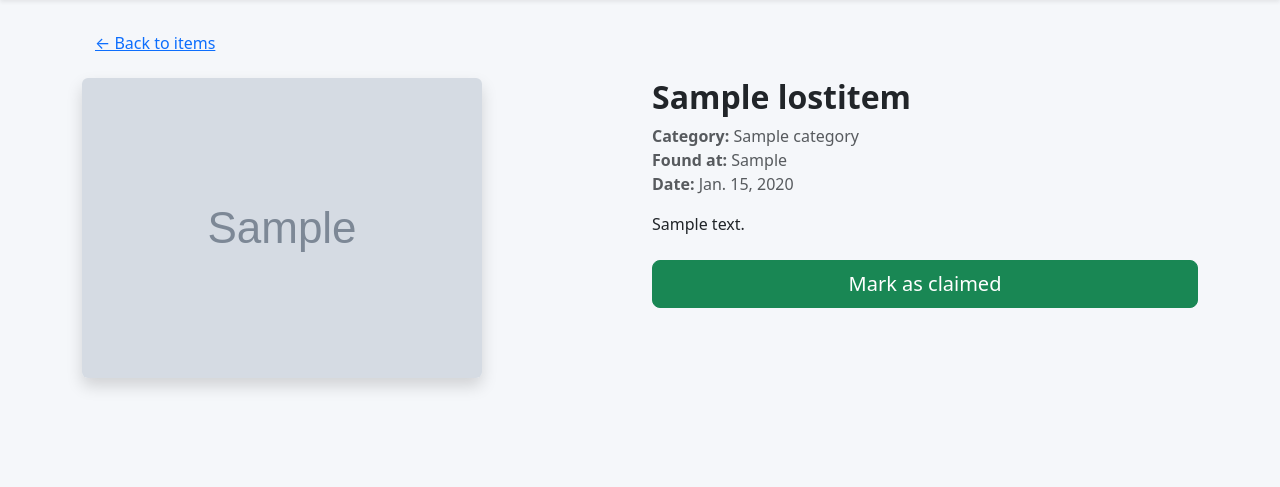
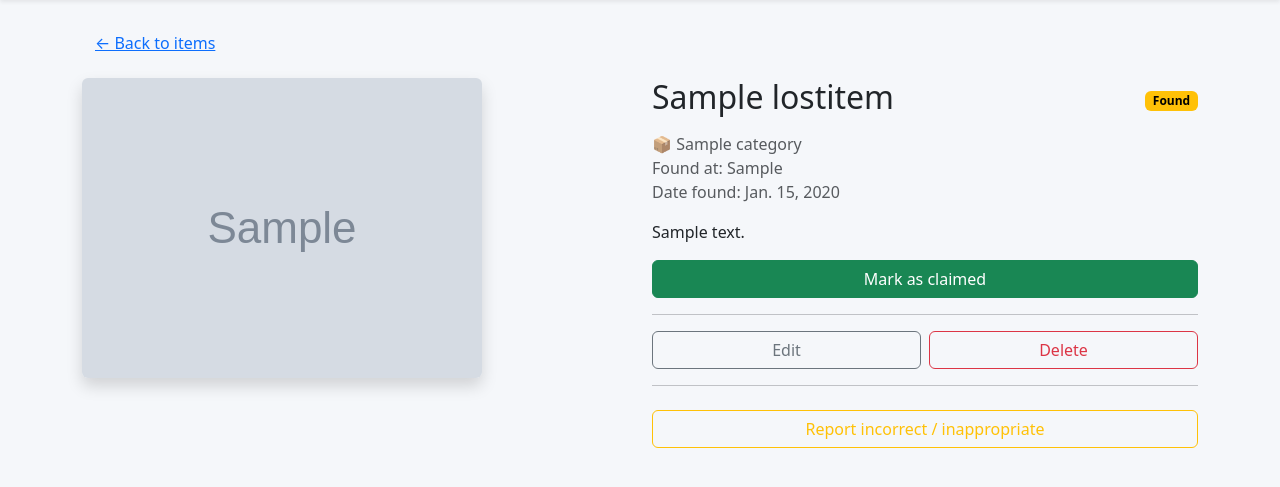
Before and after one commit to stanciuks/lostatschool, a Django app: page /item/1/ in a window 1280 px wide. Shown: the part 56-543 px from the top of the page. Run offline with Django 5.2, Linux system fonts and the light colour scheme; the first user in the database is signed in; tables that the repository leaves empty hold one stand-in row (Sample ...).

Commit message:
Implement features X–Y

```diff
--- a/core/templates/core/item_detail.html
+++ b/core/templates/core/item_detail.html
@@ -4,41 +4,80 @@
 <a href="{% url 'item_list' %}" class="btn btn-link">&larr; Back to items</a>
 
 <div class="row mt-3">
-
     <div class="col-md-6">
         {% if item.image %}
-        <div class="position-relative">
-            <img src="{{ item.image.url }}" class="img-fluid rounded shadow">
-            {% if item.status == "CLAIMED" %}
-            <span class="badge bg-success position-absolute top-0 end-0 m-3 shadow">
-                Claimed
-            </span>
-            {% endif %}
-        </div>
+        <img src="{{ item.image.url }}" class="img-fluid rounded shadow">
         {% endif %}
     </div>
 
     <div class="col-md-6">
+        <div class="d-flex justify-content-between align-items-center">
+            <h2>{{ item.title }}</h2>
 
-        <h2 class="fw-bold">{{ item.title }}</h2>
-
-        <div class="text-muted mb-3">
-            <strong>Category:</strong> {{ item.category.name }}<br>
-            <strong>Found at:</strong> {{ item.location_found }}<br>
-            <strong>Date:</strong> {{ item.date_found }}
+            {% if item.is_claimed %}
+            <span class="badge text-bg-success">Claimed</span>
+            {% else %}
+            <span class="badge text-bg-warning">Found</span>
+            {% endif %}
         </div>
 
-        <p class="mb-4">{{ item.description }}</p>
+        <p class="text-muted mt-2">
 
-        <!-- Claim button -->
-        {% if item.status != "CLAIMED" %}
-        <form method="POST" action="{% url 'item_claim' item.pk %}">
+            <!-- CATEGORY ICON -->
+            {% if item.category.name == "Clothing" %}
+                👕 Clothing
+            {% elif item.category.name == "Electronics" %}
+                🎧 Electronics
+            {% elif item.category.name == "Accessories" %}
+                🎒 Accessories
+            {% elif item.category.name == "School Supplies" %}
+                📚 School Supplies
+            {% else %}
+                📦 {{ item.category.name }}
+            {% endif %}
+            <br>
+
+            <!-- LOCATION + DATE -->
+            Found at: {{ item.location_found }}<br>
+            Date found: {{ item.date_found }}
+        </p>
+
+        <!-- DESCRIPTION -->
+        <p>{{ item.description }}</p>
+
+        <!-- CLAIM BUTTON -->
+        {% if not item.is_claimed %}
+        <form method="POST"
+              action="{% url 'item_claim' item.pk %}"
+              onsubmit="return confirm('Are you sure this item has been claimed?');">
             {% csrf_token %}
-            <button class="btn btn-success btn-lg w-100">Mark as claimed</button>
+            <button class="btn btn-success w-100">Mark as claimed</button>
         </form>
         {% else %}
-        <p class="alert alert-success text-center">This item has been claimed.</p>
+        <p class="alert alert-success mt-3 text-center">
+            This item has been claimed.
+        </p>
         {% endif %}
+
+        <!-- EDIT / DELETE FOR ADMIN -->
+        {% if user.is_staff %}
+        <hr>
+        <div class="d-flex gap-2 mt-3">
+            <a href="{% url 'item_edit' item.pk %}" class="btn btn-outline-secondary w-50">
+                Edit
+            </a>
+            <a href="{% url 'item_delete' item.pk %}" class="btn btn-outline-danger w-50">
+                Delete
+            </a>
+        </div>
+        {% endif %}
+
+        <!-- REPORT BUTTON -->
+        <hr>
+        <a href="{% url 'report_item' item.pk %}"
+           class="btn btn-outline-warning w-100 mt-2">
+            Report incorrect / inappropriate
+        </a>
 
     </div>
 </div>
--- a/core/urls.py
+++ b/core/urls.py
@@ -2,9 +2,9 @@ from django.urls import path
 from . import views
 
 urlpatterns = [
-    path("", views.home, name="home"),
-    path("items/", views.item_list, name="item_list"),
-    path("item/<int:pk>/", views.item_detail, name="item_detail"),
-    path("item/create/", views.item_create, name="item_create"),
-    path("item/<int:pk>/claim/", views.mark_claimed, name="item_claim"),
+    path('', views.home, name='home'),
+    path('items/', views.item_list, name='item_list'),
+    path('item/<int:pk>/', views.item_detail, name='item_detail'),
+    path('item/create/', views.item_create, name='item_create'),
+    path('item/<int:pk>/claim/', views.item_claim, name='item_claim'),
 ]
--- a/core/views.py
+++ b/core/views.py
@@ -1,34 +1,30 @@
 from django.shortcuts import render, get_object_or_404, redirect
 from django.contrib.auth.decorators import login_required
+from django.views.decorators.http import require_POST
 from django.db.models import Q
-from django.views.decorators.http import require_POST
+from django.contrib import messages
 
 from .models import LostItem, Category
 from .forms import LostItemForm
 
 
-# -----------------------
-# HOME PAGE
-# -----------------------
 def home(request):
-    recent_items = LostItem.objects.order_by('-created_at')[:6]
+    recent_items = LostItem.objects.filter(status="FOUND").order_by("-created_at")[:6]
     return render(request, "core/home.html", {"recent_items": recent_items})
 
 
-# -----------------------
-# ITEM LIST (with search + category filter)
-# -----------------------
 def item_list(request):
     query = request.GET.get("q", "")
     selected_category = request.GET.get("category", "")
 
     categories = Category.objects.all()
-    items = LostItem.objects.order_by("-created_at")
+    items = LostItem.objects.all()
 
     if query:
         items = items.filter(
             Q(title__icontains=query) |
-            Q(description__icontains=query)
+            Q(description__icontains=query) |
+            Q(location_found__icontains=query)
         )
 
     if selected_category:
@@ -46,24 +42,20 @@ def item_list(request):
     )
 
 
-# -----------------------
-# ITEM DETAIL
-# -----------------------
 def item_detail(request, pk):
     item = get_object_or_404(LostItem, pk=pk)
     return render(request, "core/item_detail.html", {"item": item})
 
 
-# -----------------------
-# CREATE ITEM (upload form)
-# -----------------------
 @login_required
 def item_create(request):
     if request.method == "POST":
         form = LostItemForm(request.POST, request.FILES)
         if form.is_valid():
             item = form.save(commit=False)
+            item.status = "FOUND"
             item.save()
+            messages.success(request, "Item added successfully!")
             return redirect("item_detail", pk=item.pk)
     else:
         form = LostItemForm()
@@ -71,27 +63,14 @@ def item_create(request):
     return render(request, "core/item_form.html", {"form": form})
 
 
-# -----------------------
-# MARK ITEM AS CLAIMED
-# -----------------------
 @login_required
 @require_POST
-def mark_claimed(request, pk):
+def item_claim(request, pk):
     item = get_object_or_404(LostItem, pk=pk)
-    item.status = "CLAIMED"
-    item.save()
+    if not item.is_claimed:
+        item.status = "CLAIMED"
+        item.save()
+        messages.success(request, "Item marked as claimed.")
+    else:
+        messages.info(request, "This item is already marked as claimed.")
     return redirect("item_detail", pk=pk)
-
-
-# -----------------------
-# CUSTOM 404
-# -----------------------
-def custom_404(request, exception):
-    return render(request, "core/404.html", status=404)
-
-
-# -----------------------
-# CUSTOM 500
-# -----------------------
-def custom_500(request):
-    return render(request, "core/500.html", status=500)
```
Also changed, not shown: core/templates/core/item_list.html (+17 -76 lines).
